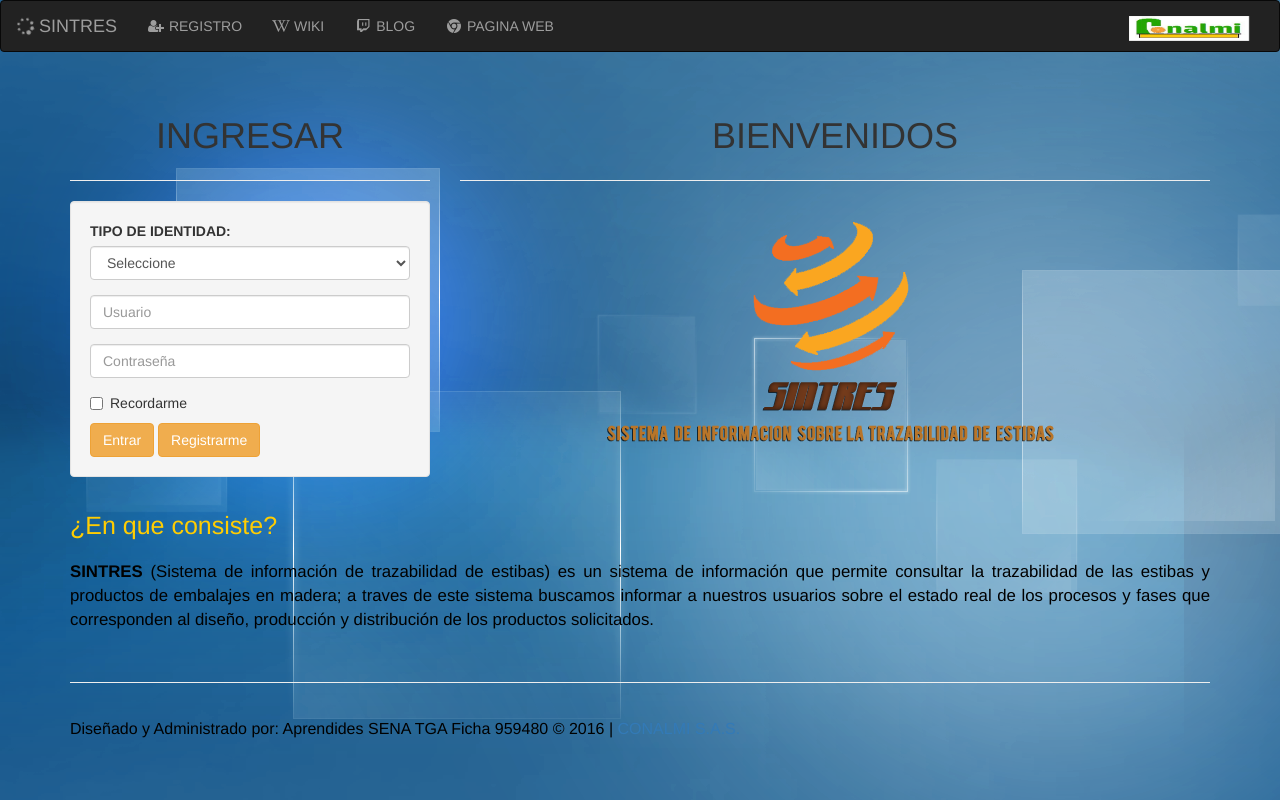
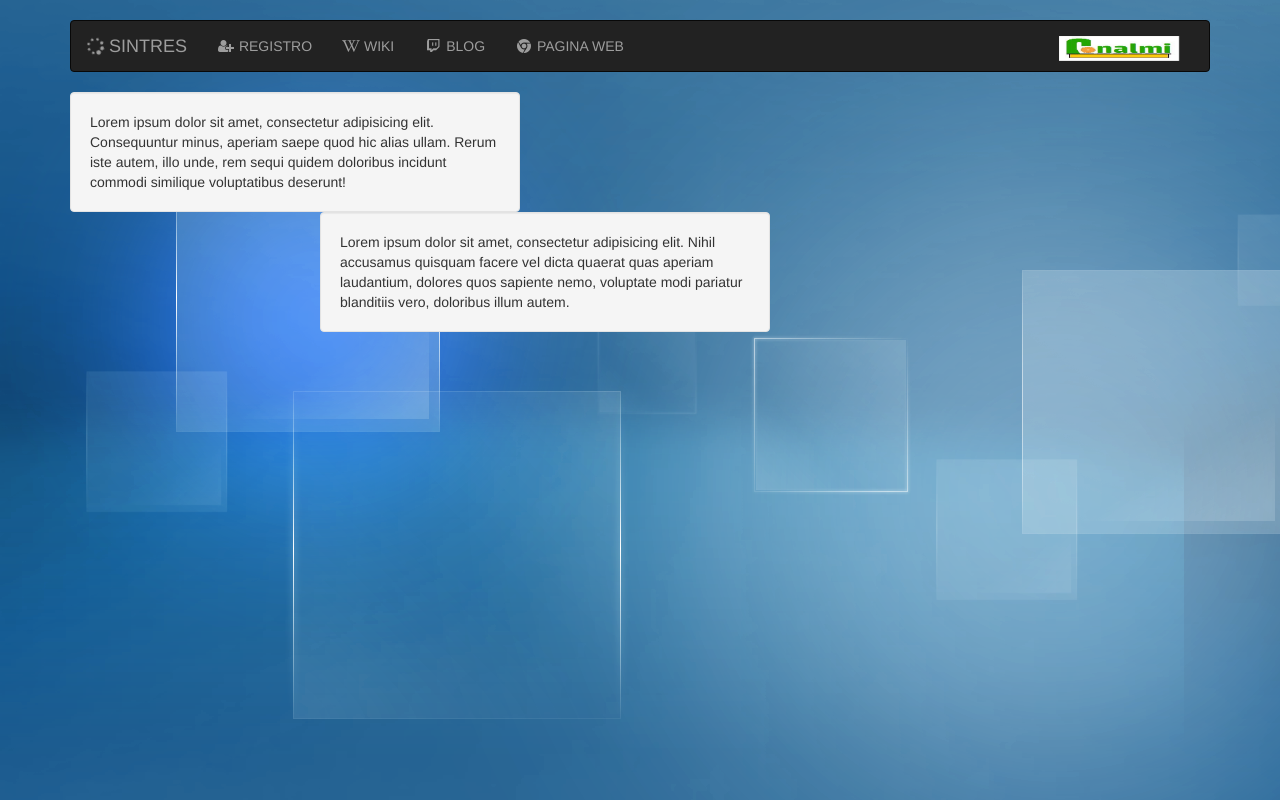
Before and after one commit to JkMonth/sintres, a PHP site: page / in a window 1280 px wide. Run offline with PHP 8.4, Linux system fonts and the light colour scheme; some libraries are stand-ins or nearby versions.

Commit message:
Cambios en el index

```diff
--- a/estilos/estilos.css
+++ b/estilos/estilos.css
@@ -1,10 +1,10 @@
-p.copyright {
+/*p.copyright {
     margin: 15px 0 0;
     font-size: 16px;
     float: left;
 }
-
-.jk {
+*/
+/*.jk {
   min-height: 20px;
   padding: 19px;
   margin-bottom: 20px;
@@ -14,23 +14,24 @@ p.copyright {
   -webkit-box-shadow: inset 0 1px 1px rgba(0, 0, 0, .05);
           box-shadow: inset 0 1px 1px rgba(0, 0, 0, .05);
   width: 0 auto;
-  margin: 0 auto; /*CENTRO DEL CONTENEDOR*/
+  margin: 0 auto;
 }
-.jk blockquote {
+*/
+/*.jk blockquote {
   border-color: #ddd;
   border-color: rgba(0, 0, 0, .15);
 }
-.jk-lg {
+*//*.jk-lg {
   padding: 24px;
   border-radius: 6px;
 }
-.jk-sm {
+*//*.jk-sm {
   padding: 9px;
   border-radius: 3px;
 }
+*/
 
-
-.tamaño{
+/*.tamano{
   margin-bottom: 15px;
   width: 0 auto;
-}
+}*/
--- a/index.html
+++ /dev/null
@@ -1,111 +0,0 @@
-<html>
-<head>
-	<link rel="stylesheet" type="text/css" href="estilos/bootstrap.css">
-  <link rel="stylesheet" type="text/css" href="estilos/estilos.css">
-	<meta http-equiv="Content-Type" content="text/html; charset=utf-8"/>
-	<title>SINTRES</title>
-  <link rel="stylesheet" href="http://cdnjs.cloudflare.com/ajax/libs/font-awesome/4.4.0/css/font-awesome.min.css">
-  <link rel="shortcut icon" href="favicon/icon1.ico">
-
-
-</head>
-<body background="imagenes/fondo.png">
-
-	<nav class="navbar navbar-inverse">
-  <div class="container-fluid">
-    <!-- Brand and toggle get grouped for better mobile display -->
-    <div class="navbar-header">
-      <button type="button" class="navbar-toggle collapsed" data-toggle="collapse" data-target="#bs-example-navbar-collapse-1" aria-expanded="false">
-        <span class="sr-only">Toggle navigation</span>
-        <span class="icon-bar"></span>
-        <span class="icon-bar"></span>
-        <span class="icon-bar"></span>
-      </button>
-     	<a class="navbar-brand" href="index.html"><i class="fa fa-spinner fa-spin"></i> SINTRES </a>
-    </div>
-
-    <!-- Collect the nav links, forms, and other content for toggling -->
-    <div class="collapse navbar-collapse" id="bs-example-navbar-collapse-1">
-      <ul class="nav navbar-nav">
-        <li><a href="registro.html"><i class="fa fa-user-plus fa-fw"> </i> REGISTRO </a></li>
-        <li><a href="http://conalmi.co/wiki/doku.php"> <i class="fa fa-wikipedia-w fa-fw"> </i> WIKI </a></li>
-        <li><a href="http://conalmi.blogspot.com.co/"> <i class="fa fa-twitch fa-fw"> </i> BLOG </a> </li>
-        <li><a href="http://conalmi.co"> <i class="fa fa-chrome fa-fw"> </i> PAGINA WEB</a></li>
-      </ul>
-
-      <ul class="nav navbar-nav navbar-right">
-        <li><a class="navbar-brand topnav" href="index.html"> <img src="imagenes/logo.jpg" width="120" height="25"> </a></li>
-
-    </div><!-- /.navbar-collapse -->
-  </div><!-- /.container-fluid -->
-  </nav>
-
-				<div class="container" width="30px">
-        			<div class="row">
-
-        				<div class="col-xs-7 col-md-4 col-sm-4">
-        					<h1><center>INGRESAR</center></h1>
-        					<hr>
-								    <form>
-                      <div class="jk">
-                        <div class="tamaño">
-                          <label>TIPO DE IDENTIDAD:</label>
-                          <select type="Tipoid" class="form-control">
-                            <option select> Seleccione</option>
-                            <option> Cedula de Ciudadanía</option>
-                            <option> NIT </option>
-                            <option> Empresa </option>
-                          </select>
-                        </div>
-
-                      <div class="tamaño">
-                        <input type="text" class="form-control" placeholder="Usuario">
-                      </div>
-                      <div class="tamaño">
-                        <input type="password" class="form-control" placeholder="Contraseña">
-                      </div>
-
-                      <div class="checkbox">
-                        <label align="left">
-                          <input type="checkbox"> Recordarme
-                        </label>
-                      </div>
-
-                      <a href="#" class="btn btn-warning btn-md" role="button">Entrar</a>
-                      <a href="registro.html" class="btn btn-warning btn-md" role="button">Registrarme</a>
-                    </div>
-                    </form>
-						    </div>
-
-
-        				<div class="col-xs-8 col-md-8 col-sm-8">
-        					<h1><center>BIENVENIDOS</center></h1>
-        					<hr>
-        					<center> <img  src= "imagenes/logo.png"  alt= "imagen Responsive"  class= "img-thumbnail"> </center>
-        				</div>
-
-        <br>
-
-          <div class="container">
-        <div class="row">
-        <div class="col-xs-12 col-md-12 col-sm-12">
-          <h2>¿En que consiste?</h2>
-            <p><strong>SINTRES</strong> (Sistema de información de trazabilidad de estibas) es un sistema de información que permite consultar la trazabilidad de las estibas y productos de embalajes en madera; a traves de este sistema buscamos informar a nuestros usuarios sobre el estado real de los procesos y fases que corresponden al diseño, producción y distribución de los productos solicitados.</p>
-        </div>
-        </div>
-      </div>
-
-        <div class="container">
-					<div class="row">
-
-						<div class="col-xs-12 col-sm-12 col-md-12">
-							<hr>
-							<p class="copyright">Diseñado y Administrado por: Aprendides SENA TGA Ficha 959480 &copy; 2016 | <a href="http:\\conalmi.co">CONALMI S.A.S.</a><p>
-						</div>
-
-					</div>
-				</div>
-
-
-</body>
-</html>
--- /dev/null
+++ b/index.php
@@ -0,0 +1,34 @@
+<html>
+<head>
+	<link rel="stylesheet" type="text/css" href="estilos/bootstrap.css">
+  <link rel="stylesheet" type="text/css" href="estilos/estilos.css">
+	<meta http-equiv="Content-Type" content="text/html; charset=utf-8"/>
+	<title>SINTRES</title>
+  <link rel="stylesheet" href="http://cdnjs.cloudflare.com/ajax/libs/font-awesome/4.4.0/css/font-awesome.min.css">
+  <link rel="shortcut icon" href="favicon/icon1.ico">
+
+
+</head>
+<body background="imagenes/fondo.png">
+  <div class="container">
+    <div class="row">
+      <div class="col-md-12">
+        <?php include 'menu.php' ?>
+      </div>
+
+      <div class="col-md-2">
+        <div class="well">
+          Lorem ipsum dolor sit amet, consectetur adipisicing elit. Consequuntur minus, aperiam saepe quod hic alias ullam. Rerum iste autem, illo unde, rem sequi quidem doloribus incidunt commodi similique voluptatibus deserunt!
+        </div>
+      </div>
+
+      </div>
+      <div class="col-md-10">
+        <div class="well">
+          Lorem ipsum dolor sit amet, consectetur adipisicing elit. Nihil accusamus quisquam facere vel dicta quaerat quas aperiam laudantium, dolores quos sapiente nemo, voluptate modi pariatur blanditiis vero, doloribus illum autem.
+        </div>
+      </div>
+    </div>
+  </div>
+</body>
+</html>
--- /dev/null
+++ b/menu.php
@@ -0,0 +1,28 @@
+<nav class="navbar navbar-inverse">
+<div class="container-fluid">
+  <!-- Brand and toggle get grouped for better mobile display -->
+  <div class="navbar-header">
+    <button type="button" class="navbar-toggle collapsed" data-toggle="collapse" data-target="#bs-example-navbar-collapse-1" aria-expanded="false">
+      <span class="sr-only">Toggle navigation</span>
+      <span class="icon-bar"></span>
+      <span class="icon-bar"></span>
+      <span class="icon-bar"></span>
+    </button>
+    <a class="navbar-brand" href="index.html"><i class="fa fa-spinner fa-spin"></i> SINTRES </a>
+  </div>
+
+  <!-- Collect the nav links, forms, and other content for toggling -->
+  <div class="collapse navbar-collapse" id="bs-example-navbar-collapse-1">
+    <ul class="nav navbar-nav">
+      <li><a href="registro.php"><i class="fa fa-user-plus fa-fw"> </i> REGISTRO </a></li>
+      <li><a href="http://conalmi.co/wiki/doku.php"> <i class="fa fa-wikipedia-w fa-fw"> </i> WIKI </a></li>
+      <li><a href="http://conalmi.blogspot.com.co/"> <i class="fa fa-twitch fa-fw"> </i> BLOG </a> </li>
+      <li><a href="http://conalmi.co"> <i class="fa fa-chrome fa-fw"> </i> PAGINA WEB</a></li>
+    </ul>
+
+    <ul class="nav navbar-nav navbar-right">
+      <li><a class="navbar-brand topnav" href="index.html"> <img src="imagenes/logo.jpg" width="120" height="25"> </a></li>
+
+  </div><!-- /.navbar-collapse -->
+</div><!-- /.container-fluid -->
+</nav>
```
Also changed, not shown: copia.html (added, +65 -0 lines), registro.php (renamed from registro.html, +1 -28 lines).
